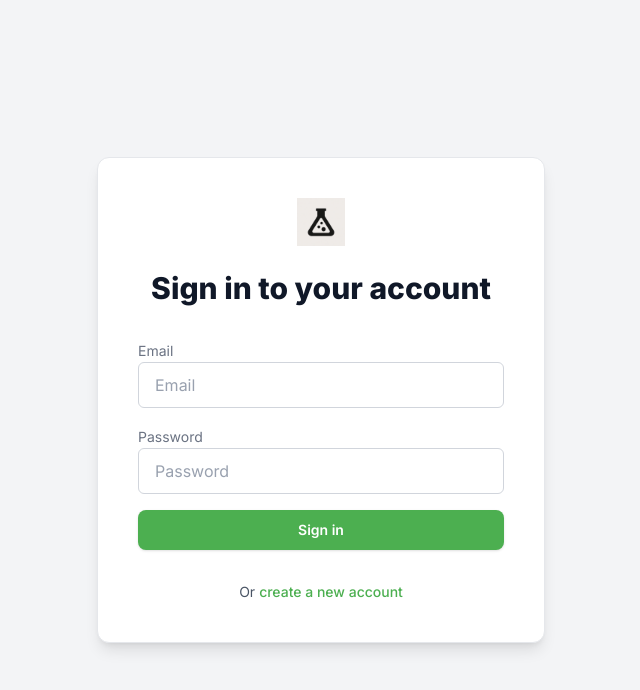
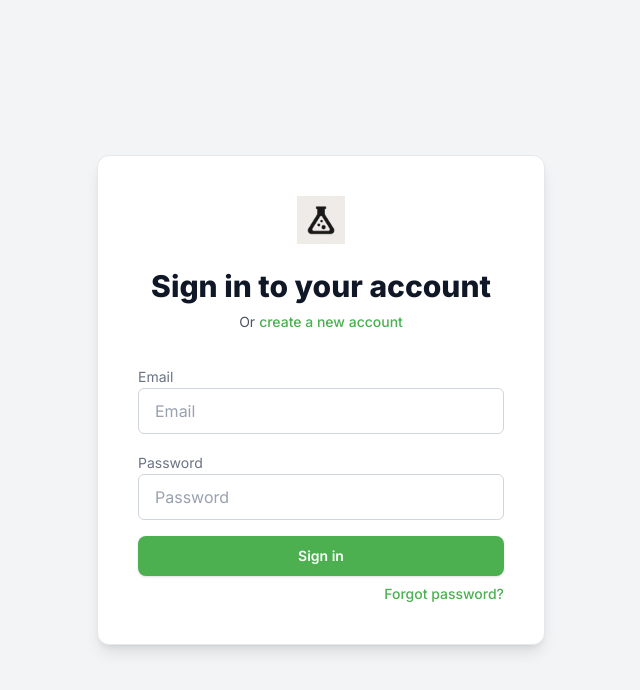
Before and after one commit to dominic-black/AdaptMuse, a Next.js app: page /login in a window 1280 px wide. Shown: the top 690 px of the page, without its empty margins (319-959 px from the left). Built offline with nearby package versions, Linux system fonts and the light colour scheme; no server answers.

Commit message:
forgot password

```diff
--- a/app/login/page.tsx
+++ b/app/login/page.tsx
@@ -4,30 +4,30 @@ import Link from "next/link";
 
 export default function Login() {
   return (
-    <div className="flex justify-center items-center bg-gray-100 px-4 sm:px-6 lg:px-8 py-12 min-h-screen">
-      <div className="space-y-8 bg-white shadow-lg p-10 border border-gray-200 rounded-xl w-full max-w-md">
+    <div className="min-h-screen flex items-center justify-center bg-gray-100 py-12 px-4 sm:px-6 lg:px-8">
+      <div className="max-w-md w-full space-y-8 bg-white p-10 rounded-xl shadow-lg border border-gray-200">
         <div>
           <Image
-            className="mx-auto w-auto h-12"
+            className="mx-auto h-12 w-auto"
             src="/logo.png"
             alt="AdaptMuse Logo"
             width={48}
             height={48}
           />
-          <h2 className="mt-6 font-extrabold text-gray-900 text-3xl text-center">
+          <h2 className="mt-6 text-center text-3xl font-extrabold text-gray-900">
             Sign in to your account
           </h2>
+          <p className="mt-2 text-center text-sm text-gray-600">
+            Or
+            <Link
+              href="/signup"
+              className="font-medium text-primary hover:text-primary/80 ml-1"
+            >
+              create a new account
+            </Link>
+          </p>
         </div>
         <LoginForm />
-        <p className="mt-2 text-gray-600 text-sm text-center">
-          Or
-          <Link
-            href="/signup"
-            className="ml-1 font-medium text-primary hover:text-primary/80"
-          >
-            create a new account
-          </Link>
-        </p>
       </div>
     </div>
   );
--- a/app/signup/page.tsx
+++ b/app/signup/page.tsx
@@ -17,8 +17,6 @@ export default function Signup() {
           <h2 className="mt-6 font-extrabold text-gray-900 text-3xl text-center">
             Create your account
           </h2>
-        </div>
-        <SignupForm />
           <p className="mt-2 text-gray-600 text-sm text-center">
             Or
             <Link
@@ -29,6 +27,8 @@ export default function Signup() {
             </Link>
           </p>
         </div>
+        <SignupForm />
+      </div>
     </div>
   );
 }
--- a/components/LoginForm/LoginForm.tsx
+++ b/components/LoginForm/LoginForm.tsx
@@ -1,3 +1,5 @@
+"use client";
+
 "use client";
 
 import { Button } from "../Button";
@@ -6,6 +8,19 @@ import { useState } from "react";
 import { LoginFormData } from "@/types/forms";
 import { validateLoginForm } from "@/utils/validation";
 import { signIntoFirebase } from "@/utils/auth";
+import { getAuth, sendPasswordResetEmail } from "firebase/auth";
+import { app } from "@/firebase-config";
+
+const firebaseAuthErrorMap: { [key: string]: string } = {
+  "auth/invalid-email": "The email address is not valid.",
+  "auth/user-disabled": "This user account has been disabled.",
+  "auth/user-not-found": "No user found with this email.",
+  "auth/wrong-password": "The password you entered is incorrect.",
+  "auth/too-many-requests": "Too many attempts. Try again later.",
+  "auth/network-request-failed": "Network error. Please check your internet connection.",
+  "auth/email-already-in-use": "This email address is already in use.",
+  "auth/weak-password": "Password should be at least 6 characters.",
+};
 
 export default function LoginForm() {
   const [formData, setFormData] = useState<LoginFormData>({
@@ -13,6 +28,13 @@ export default function LoginForm() {
     password: "",
   });
   const [errors, setErrors] = useState<string>("");
+  const [isSendingReset, setIsSendingReset] = useState(false);
+  const [resetPasswordMessage, setResetPasswordMessage] = useState({
+    type: "",
+    text: "",
+  });
+
+  const auth = getAuth(app);
 
   const handleChange = (e: React.ChangeEvent<HTMLInputElement>) => {
     setFormData({ ...formData, [e.target.name]: e.target.value });
@@ -29,11 +51,30 @@ export default function LoginForm() {
 
     const result = await signIntoFirebase(formData);
     if (!result.success) {
-      setErrors(result.error || "An error occurred during signin");
+      const errorMessage = firebaseAuthErrorMap[result.error || ""] || "An unexpected error occurred. Please try again.";
+      setErrors(errorMessage);
       return;
     }
 
     console.log("User signed in with UID:", result.uid);
+  };
+
+  const handlePasswordReset = async () => {
+    if (!formData.email) {
+      setResetPasswordMessage({ type: "error", text: "Please enter your email address." });
+      return;
+    }
+    setIsSendingReset(true);
+    setResetPasswordMessage({ type: "", text: "" });
+    try {
+      await sendPasswordResetEmail(auth, formData.email);
+      setResetPasswordMessage({ type: "success", text: "Password reset email sent! Check your inbox." });
+    } catch (error: any) {
+      const errorMessage = firebaseAuthErrorMap[error.code] || "Failed to send password reset email.";
+      setResetPasswordMessage({ type: "error", text: errorMessage });
+    } finally {
+      setIsSendingReset(false);
+    }
   };
 
   return (
@@ -65,6 +106,22 @@ export default function LoginForm() {
           Sign in
         </Button>
       </form>
+      <div className="text-sm text-right mt-2">
+        <button
+          onClick={handlePasswordReset}
+          className="font-medium text-primary hover:text-primary/80"
+          disabled={isSendingReset}
+        >
+          {isSendingReset ? "Sending..." : "Forgot password?"}
+        </button>
+      </div>
+      {resetPasswordMessage.text && (
+        <div
+          className={`p-3 rounded-md text-sm mt-4 ${resetPasswordMessage.type === "success" ? "bg-green-50 text-green-700" : "bg-red-50 text-red-700"}`}
+        >
+          {resetPasswordMessage.text}
+        </div>
+      )}
     </div>
   );
 }
--- a/components/SignupForm/SignupForm.tsx
+++ b/components/SignupForm/SignupForm.tsx
@@ -6,6 +6,14 @@ import { useState } from "react";
 import { SignupFormData } from "@/types/forms";
 import { validateSignupForm } from "@/utils/validation";
 import { createFirebaseUser } from "@/utils/auth";
+
+const firebaseAuthErrorMap: { [key: string]: string } = {
+  "auth/email-already-in-use": "This email address is already in use.",
+  "auth/invalid-email": "The email address is not valid.",
+  "auth/operation-not-allowed": "Email/password accounts are not enabled.",
+  "auth/weak-password": "Password should be at least 6 characters.",
+  "auth/network-request-failed": "Network error. Please check your internet connection.",
+};
 
 export default function SignupForm() {
   const [formData, setFormData] = useState<SignupFormData>({
@@ -31,7 +39,8 @@ export default function SignupForm() {
 
     const result = await createFirebaseUser(formData);
     if (!result.success) {
-      setErrors(result.error || "An error occurred during signup");
+      const errorMessage = firebaseAuthErrorMap[result.error || ""] || "An unexpected error occurred. Please try again.";
+      setErrors(errorMessage);
       return;
     }
 
```
Lines whose indentation alone changed are shown as unchanged.
